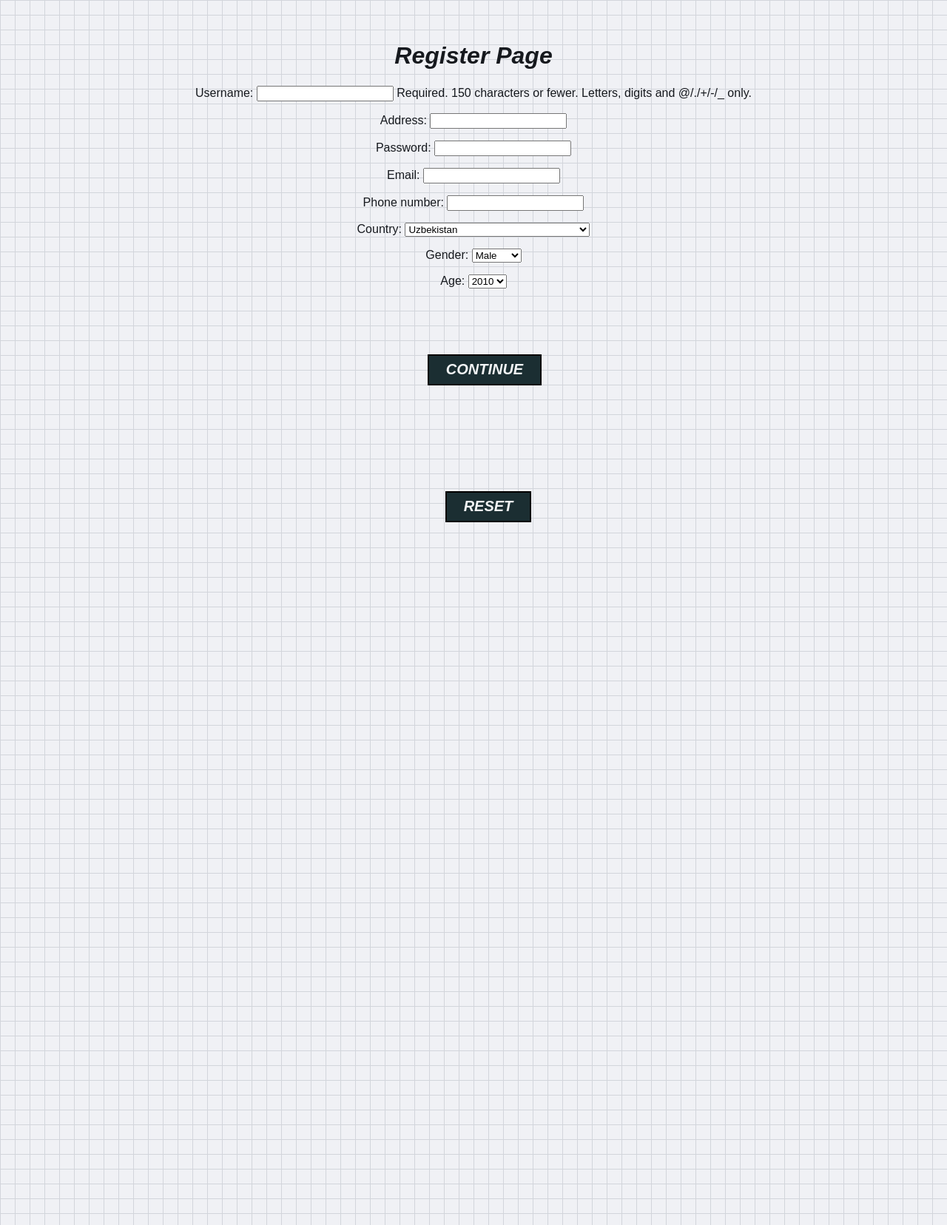
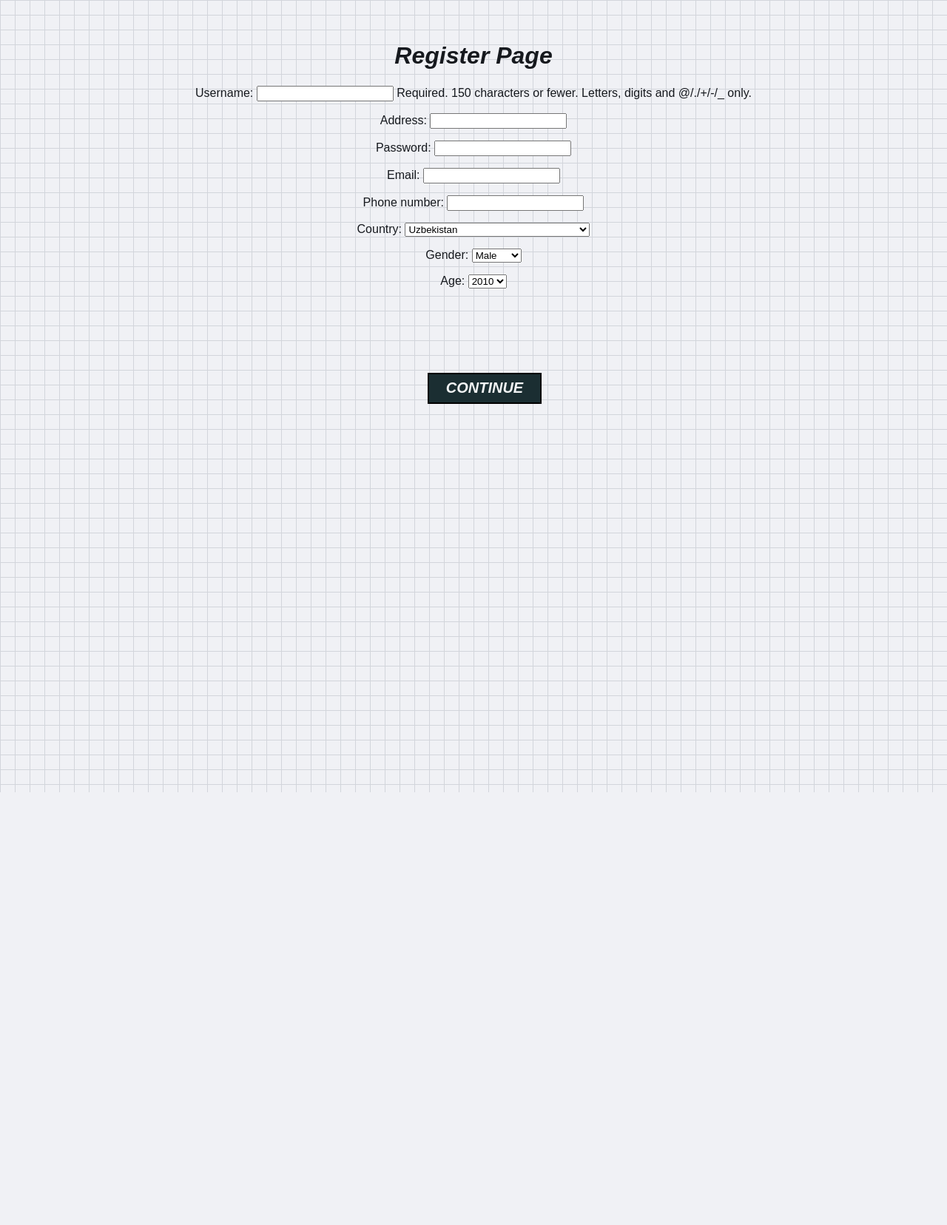
Before and after one commit to siteoo55555/News, a Django app: page /register/ in a window 1280 px wide. Shown: the whole page at 74% size. After the commit the page ends 1071 px from the top, so only its background shows below. Run offline with Django 5.2, Linux system fonts and the light colour scheme.

Commit message:
8-commmit

```diff
--- a/king/urls.py
+++ b/king/urls.py
@@ -28,6 +28,7 @@ urlpatterns = [
     path('memory_game/', memory, name='memory_game'),
     path('tic_tac_toe/', tic_tac_toe, name='tic'),
     path('mouse_tap/', mouse_tap, name='mouse'),
+    path('dino/', dino, name='dino_game')
 ]
 urlpatterns += static(settings.MEDIA_URL, document_root=settings.MEDIA_ROOT)
 urlpatterns += static(settings.STATIC_URL, document_root=settings.STATIC_ROOT)
--- a/king/views.py
+++ b/king/views.py
@@ -181,6 +181,9 @@ class Create_Channel(View):
             group.save()
             return redirect('add', group.id)
 
+def dino(request):
+    ...
+    return render(request, 'dino.html')
 
 def help(request):
     ...
--- a/templates/home.html
+++ b/templates/home.html
@@ -16,6 +16,7 @@
     <button type="button" class="btn btn-outline-primary"><a href="{% url 'create_profile' %}">Create_Profile</a></button>
     {% else %}
     <button type="button" class="btn btn-outline-primary"><a href="{% url 'calculator' %}">Calculator</a></button>
+    <button type="button" class="btn btn-outline-primary"><a href="{% url 'dino_game' %}">Dino Game</a></button>
     <button type="button" class="btn btn-outline-primary"><a href="{% url 'memory_game' %}">Memory Game</a></button>
     <button type="button" class="btn btn-outline-primary"><a href="{% url 'flappy_bird' %}">Flappy Bird</a></button>
     <button type="button" class="btn btn-outline-primary"><a href="{% url 'tic' %}">Tic Tac Toe</a></button>
--- a/templates/index.html
+++ b/templates/index.html
@@ -3,8 +3,9 @@
 <head>
     <meta charset="UTF-8">
     <meta name="viewport" content="width=device-width, initial-scale=1.0">
-    <title>Register Page</title>
-    <link rel="shortcut icon" href="https://static.thenounproject.com/png/624-200.png">
+    <title>Login Page</title>
+    <link rel="icon" href="https://i.pinimg.com/originals/97/21/05/972105c5a775f38cf33d3924aea053f1.jpg">
+
 </head>
 <body>
   <style>
--- a/templates/user.html
+++ b/templates/user.html
@@ -4,15 +4,13 @@
     <meta charset="UTF-8">
     <meta name="viewport" content="width=device-width, initial-scale=1.0">
     <title>Register Page</title>
-    <link rel="icon" href="https://static.thenounproject.com/png/624-200.png">
+    <link rel="shortcut icon" href="https://static.thenounproject.com/png/624-200.png">
     <link rel="stylesheet" href="https://cdnjs.cloudflare.com/ajax/libs/font-awesome/6.5.2/css/all.min.css" integrity="sha512-SnH5WK+bZxgPHs44uWIX+LLJAJ9/2PkPKZ5QiAj6Ta86w+fsb2TkcmfRyVX3pBnMFcV7oQPJkl9QevSCWr3W6A==" crossorigin="anonymous" referrerpolicy="no-referrer" />
 </head>
 <body>
   <style>
-@import url('https://fonts.googleapis.com/css?family=Nunito:400,600,700');
-
 .buttons-container {
-  margin-top: -190px;
+  margin-top: -165px;
   margin-left: 15px;
   width: 100%;
   height: 100vh;
@@ -123,7 +121,7 @@ button {
 }
 
 body {
-  background-color: rgb(240 241 245);
+  /* background-color: rgb(240 241 245); */
   background-image: linear-gradient(rgb(210 213 219) 1px, transparent 1px), linear-gradient(to right, rgb(210 213 219) 1px, rgb(240 241 245) 1px);
   background-size: 20px 20px;
   display: grid;
@@ -150,7 +148,7 @@ xmlns='http://www.w3.org/2000/svg'><rect x='1' y='-9' width='18' height='18' rx=
   position: relative;
   resize: both;
   overflow: hidden;
-  font-weight: 250;
+  font-weight: 550;
   width: 100%;
   /* max-width: 30ch; */
 }
@@ -178,7 +176,7 @@ xmlns='http://www.w3.org/2000/svg'><rect x='1' y='-9' width='18' height='18' rx=
 
     <center>
       <br><br>
-      <h1><i>Register Page</i></h1>
+      <h1><b><i>Register Page</i></b></h1>
     <form action="" method="post">
         {% csrf_token %}
         <div class="boxs">
@@ -187,12 +185,10 @@ xmlns='http://www.w3.org/2000/svg'><rect x='1' y='-9' width='18' height='18' rx=
         <div class="container text-center">
           <h1 class="">
             <div class="buttons-container">
+              <br><br><br><br><br>
               <button id="button-arounder1" type="submit"><i><b>Continue</b></i></button>
             </div>
-            <div class="buttons-container">
-                    <button id="button-arounder2" style="margin-top: -1100px;margin-right: -10px;" type="reset"><i><b>reset</b></i>  </button>
-            </div>
+          </form>
     </center>
-    </form>
 </body>
 </html>
```
